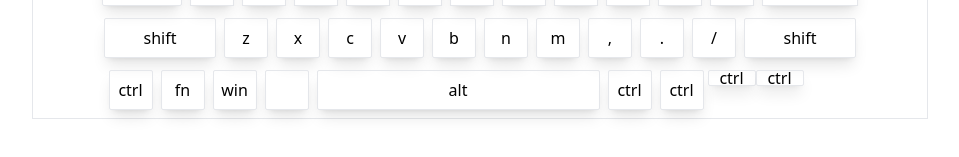
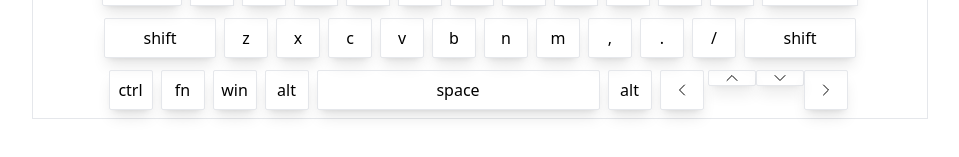
Before and after one commit to aziz-codes/react-keyboard-tester, a React (Vite) app: page / in a window 1280 px wide. Shown: the part 311-468 px from the top of the page, without its empty margins (160-1119 px from the left). Built offline with nearby package versions, Linux system fonts and the light colour scheme.

Commit message:
added last and navigation row buttons

```diff
--- a/src/data/Keys.jsx
+++ b/src/data/Keys.jsx
@@ -1,4 +1,11 @@
-import { TvIcon, PhoneIcon } from "@heroicons/react/24/outline";
+import {
+  TvIcon,
+  PhoneIcon,
+  ChevronLeftIcon,
+  ChevronRightIcon,
+  ChevronUpIcon,
+  ChevronDownIcon,
+} from "@heroicons/react/24/outline";
 export const keys = [
   {
     label: "esc",
@@ -304,27 +311,33 @@ export const keys = [
     keyCode: "win",
   },
   {
-    label: " ",
+    label: "alt",
+    keyCode: "alt",
+  },
+  {
+    label: "space",
     keyCode: "space",
   },
   {
     label: "alt",
     keyCode: "alt",
   },
+
+  // navigation keys...
   {
-    label: "ctrl",
-    keyCode: "Control",
+    label: <ChevronLeftIcon className="h-4 w-4" />,
+    keyCode: "left",
   },
   {
-    label: "ctrl",
-    keyCode: "Control",
+    label: <ChevronUpIcon className="h-4 w-4" />,
+    keyCode: "up",
   },
   {
-    label: "ctrl",
-    keyCode: "Control",
+    label: <ChevronDownIcon className="h-4 w-4" />,
+    keyCode: "down",
   },
   {
-    label: "ctrl",
-    keyCode: "Control",
+    label: <ChevronRightIcon className="h-4 w-4" />,
+    keyCode: "right",
   },
 ];
```
